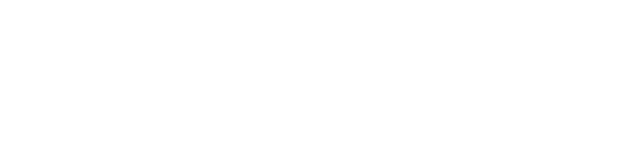
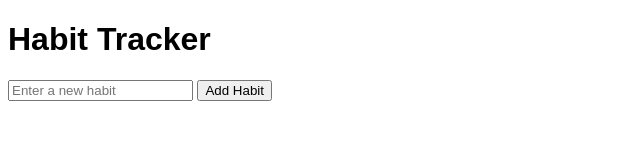
Before and after one commit to jessiacb/SBA-316-DOM, a plain HTML site: page index.html in a window 1280 px wide. Shown: the whole page, without its empty margins (0-640 px from the left). Drawn offline with Linux system fonts and the light colour scheme.

Commit message:
Update index.html

```diff
--- a/index.html
+++ b/index.html
@@ -11,3 +11,12 @@
         .completed { text-decoration: line-through; color: green; }
     </style>
 </head>
+<body>
+    <h1>Habit Tracker</h1>
+
+    <form id="habit-form">
+        <input type="text" id="habit-input" placeholder="Enter a new habit" required>
+        <button type="submit">Add Habit</button>
+    </form>
+
+    <ul id="habit-list"></ul>
```
